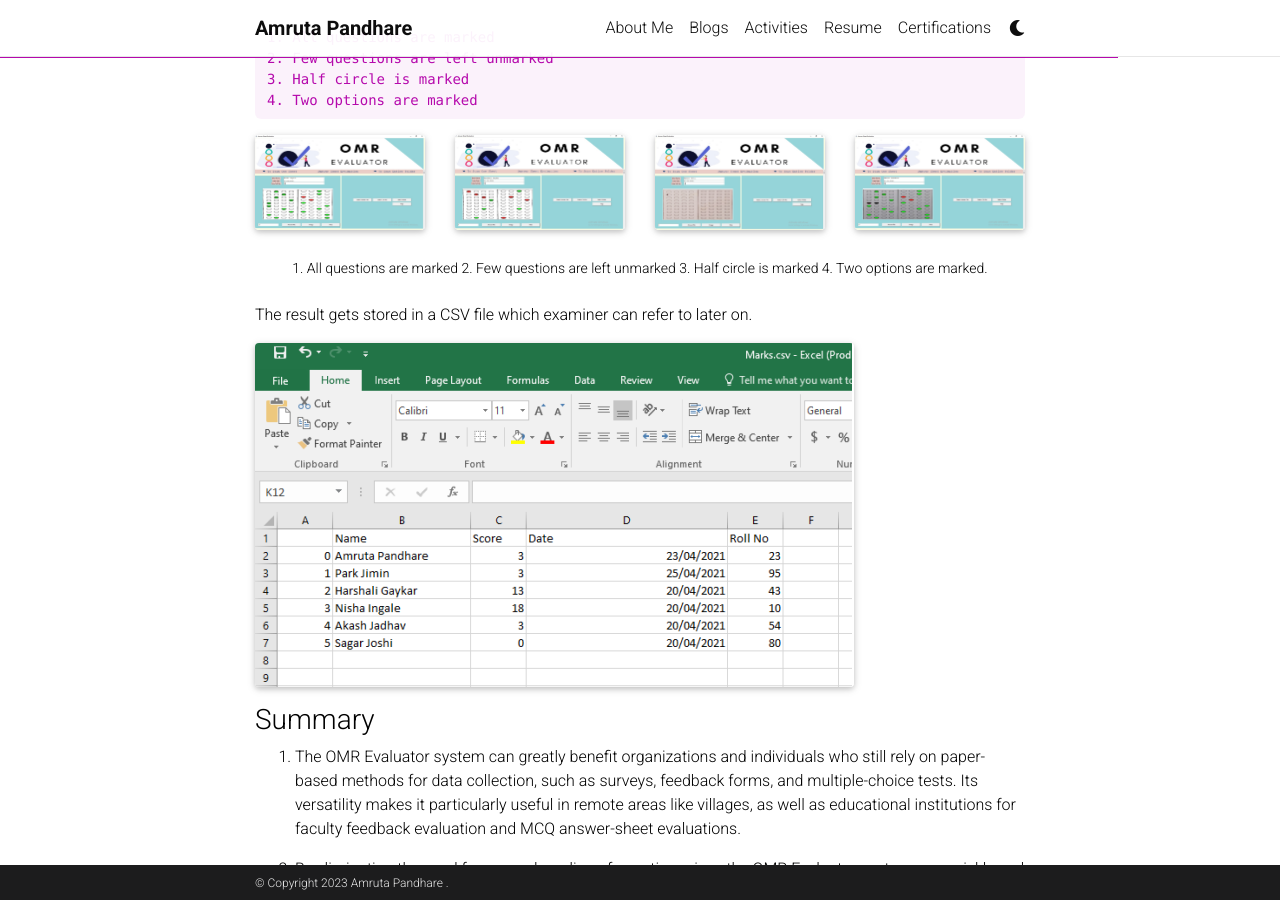
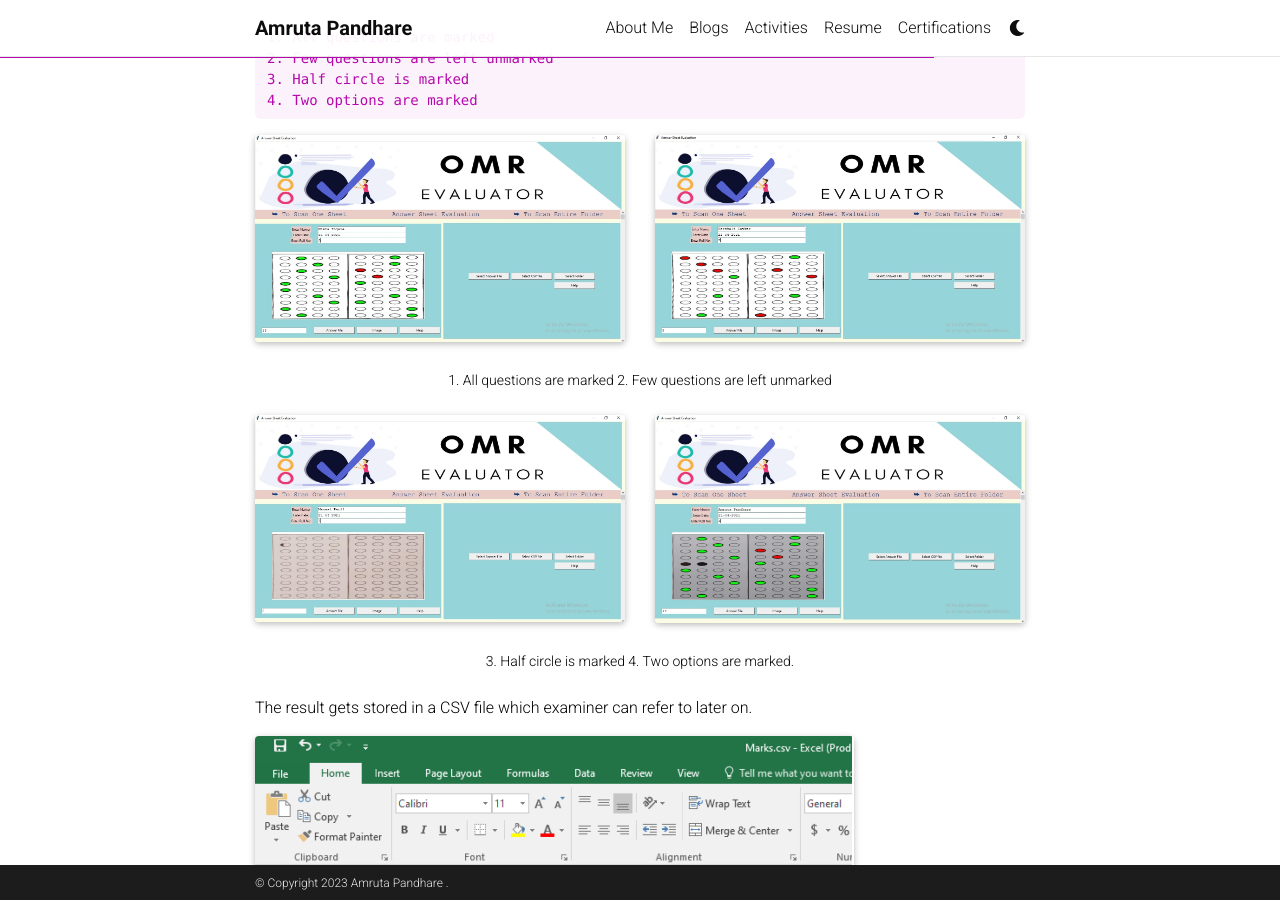
Before and after one commit to AmrutaPandhare/AmrutaPandhare.github.io, a Jekyll site: the page built from _projects/5_project.md, in a window 1280 px wide and 900 px high, scrolled down 1730 px. Built offline with Jekyll 4.4.1, drawn with Linux system fonts in a browser that asks for light colours; full-size pictures stand in for the smaller copies a plugin makes; comment, search, counter and statistics services are not loaded; a style sheet for code colours, icons or effects is not loaded.

Commit message:
Update 5_project.md

```diff
--- a/_projects/5_project.md
+++ b/_projects/5_project.md
@@ -64,6 +64,12 @@ You describe how you toiled, sweated, *bled* for your project, and then... you r
     <div class="col-sm mt-6 mt-md-0">
         {% include figure.html path="assets/img/whenfewquestionsareleftunmarked.jpg" class="img-fluid rounded z-depth-1" %}
     </div>
+</div>
+<div class="caption">
+    1. All questions are marked 2. Few questions are left unmarked
+</div>
+
+<div class="row">
     <div class="col-sm mt-6 mt-md-0">
         {% include figure.html path="assets/img/whenhalfoptionismaked.jpg" class="img-fluid rounded z-depth-1" %}
     </div>
```
Also changed, not shown: other parts of _projects/5_project.md (+3 -1 lines).
